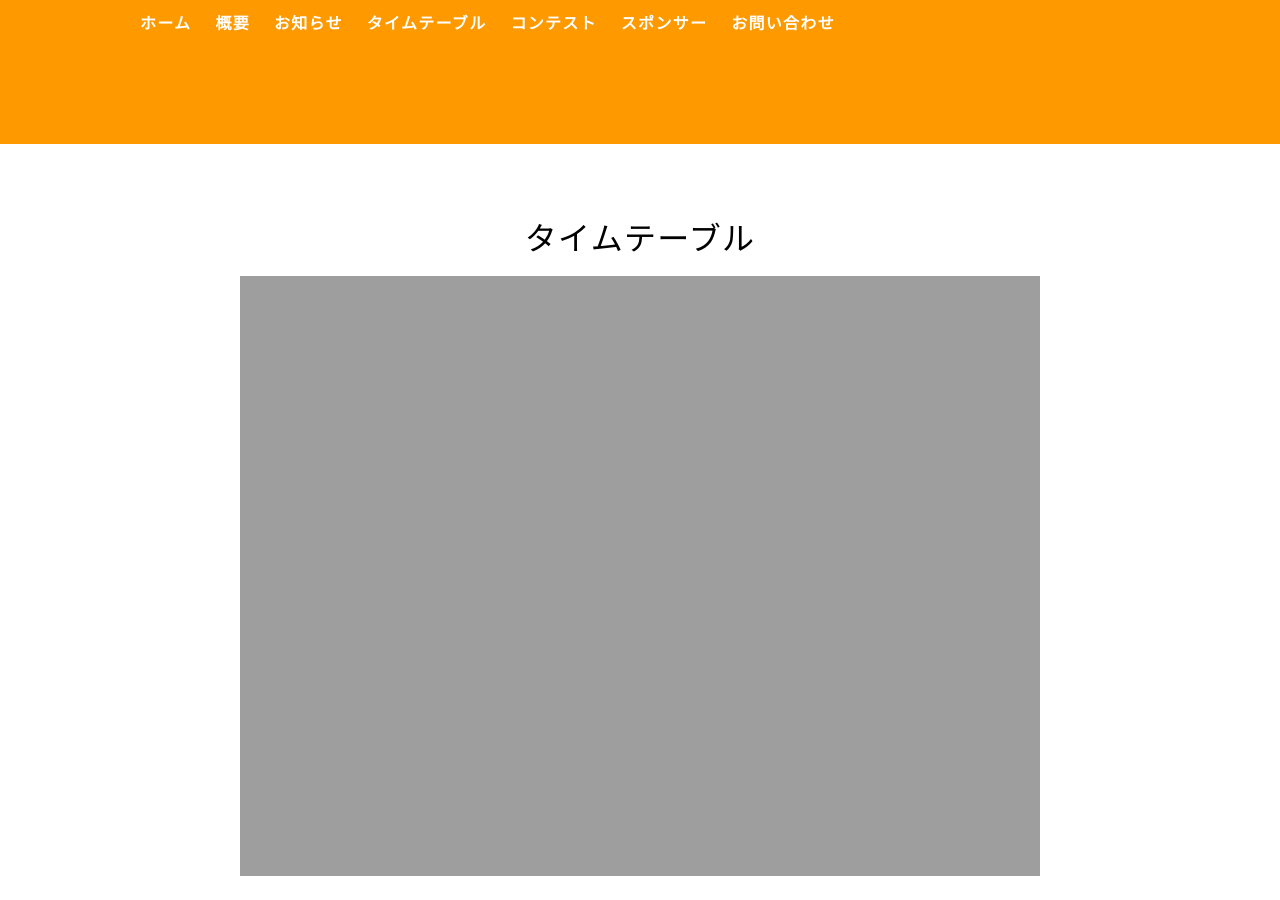
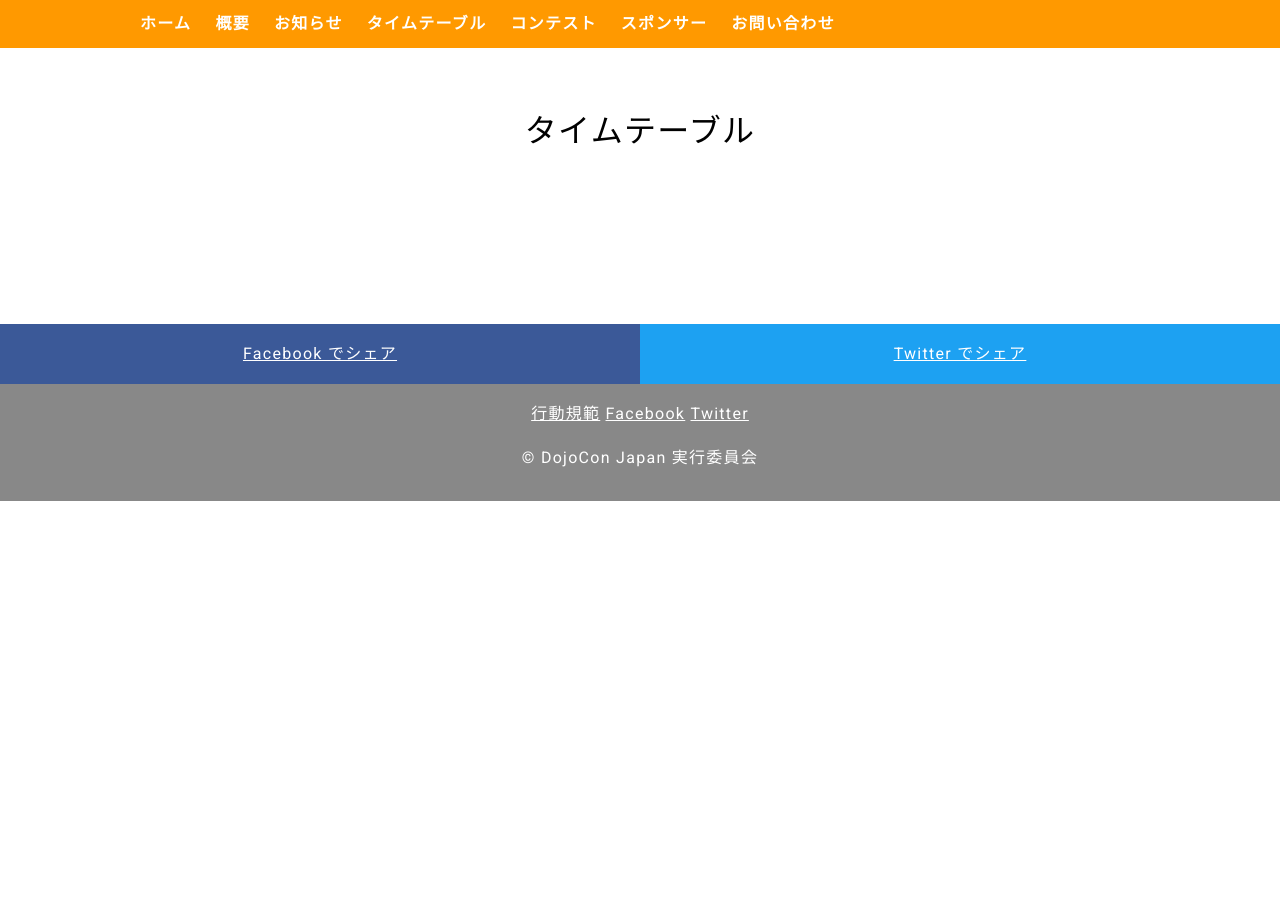
Before and after one commit to coderdojo-japan/dojocon2019.coderdojo.jp, a Jekyll site: the page built from timetable.md, in a window 1280 px wide and 900 px high. Built offline with Jekyll 4.4.1, drawn with Linux system fonts in a browser that asks for light colours; nearby versions of some CDN libraries.

Commit message:
ページのサムネイル・カテゴリが未設定の場合は表示しない

```diff
--- a/_layouts/post.html
+++ b/_layouts/post.html
@@ -1,9 +1,9 @@
 ---
 layout: default
 ---
-<div class="post-head">
+{% if page.categories %}<div class="post-head">
   <h2>{{page.categories[0] | upcase }}</h2>
-</div>
+</div>{% endif %}
 <div class="post">
 <h1 class="post-title">{{ page.title }}</h1>
 {% if page.categories[0] == "news" %}
@@ -16,7 +16,7 @@ layout: default
   </div>
   <p>{{page.time}}</p>
 {%endif%}
-<img src="{{site.url}}/img/post/{{page.thumbnail}}" alt="thumbnail" class="thumbnail">
+{% if page.thumbnail %}<img src="{{site.url}}/img/post/{{page.thumbnail}}" alt="thumbnail" class="thumbnail">{% endif %}
 <div class='post-content'>
   {{ content }}
 </div>
```
